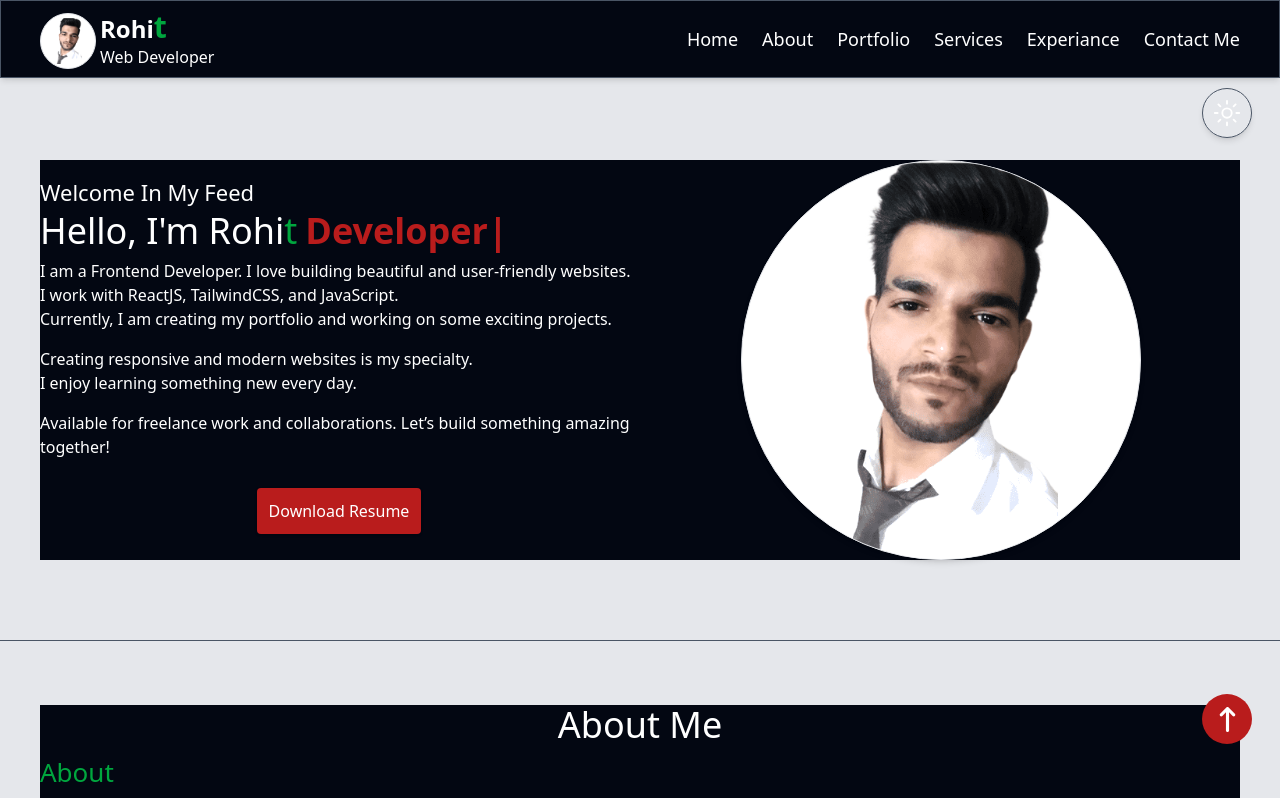
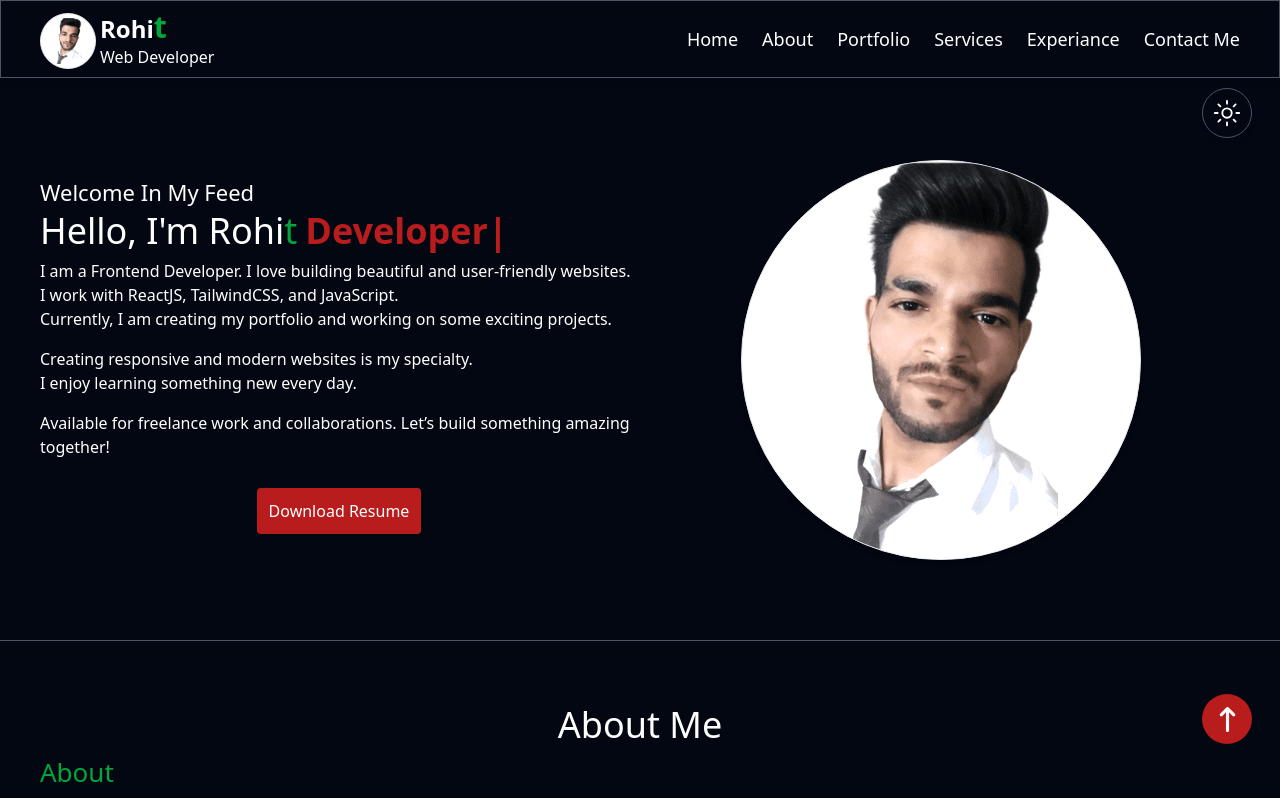
Before and after one commit to Rohitkashyp/portfolio-me-vercel, a React (Vite) app in the folder portfolio/: page / in a window 1280 px wide. Shown: the top 798 px of the page. Built offline with nearby package versions, Linux system fonts and the light colour scheme.

Commit message:
add bg-gray and navbar link fix

```diff
--- a/portfolio/src/components/Navbar.jsx
+++ b/portfolio/src/components/Navbar.jsx
@@ -39,7 +39,7 @@ function Navbar() {
                  <Link to="portfolio" smooth={true} duration={500} offset={-100}>Portfolio</Link>
                </li>
                <li className='hover:scale-110 duration-500 cursor-pointer hover:underline'>
-                 <Link to="services" smooth={true} duration={500} offset={-160}>Services</Link>
+                 <Link to="services" smooth={true} duration={500} offset={-120}>Services</Link>
                </li>
                <li className='hover:scale-110 duration-500 cursor-pointer hover:underline'>
                  <Link to="experince" smooth={true} duration={500} offset={-100}>Experiance</Link>
--- a/portfolio/src/index.css
+++ b/portfolio/src/index.css
@@ -11,7 +11,7 @@ body{
 }
 
 .dark body{
-    @apply bg-gray-200
+    @apply bg-gray-950
 }
 
 html, body {
```
